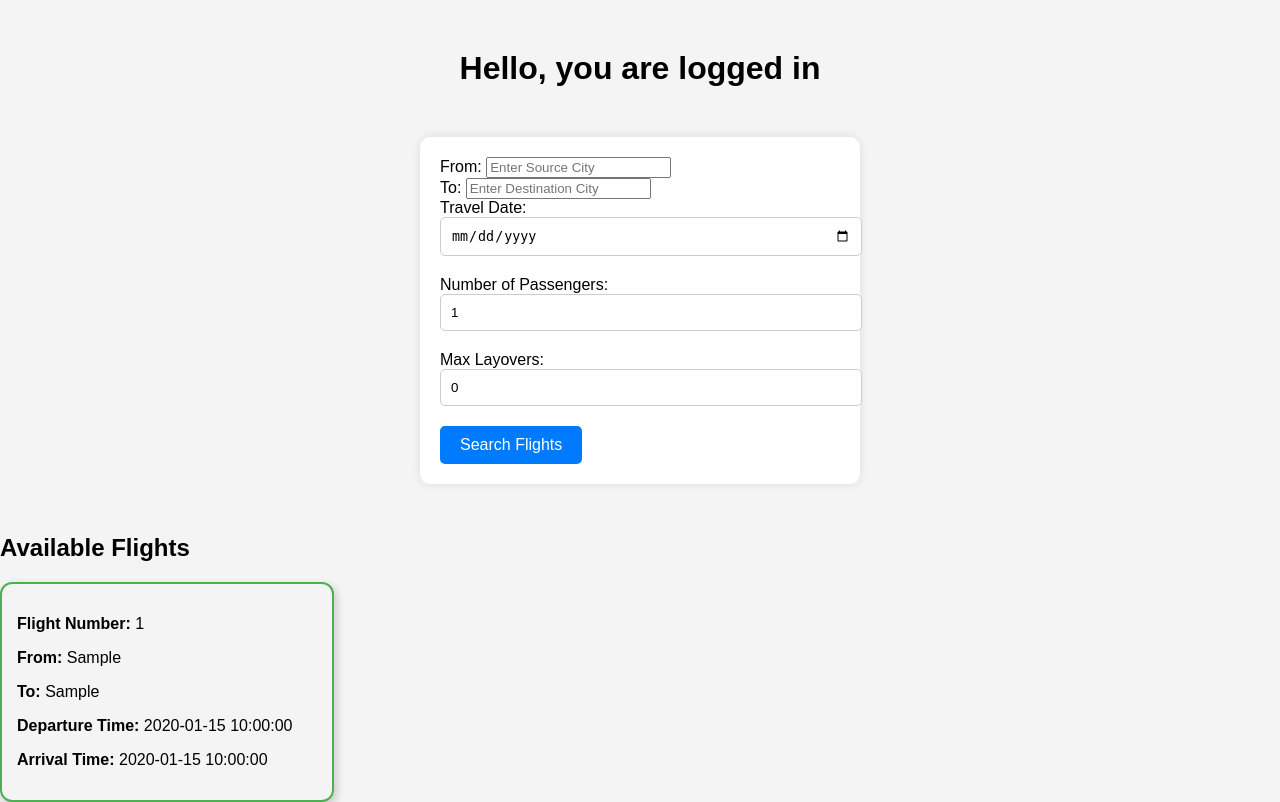
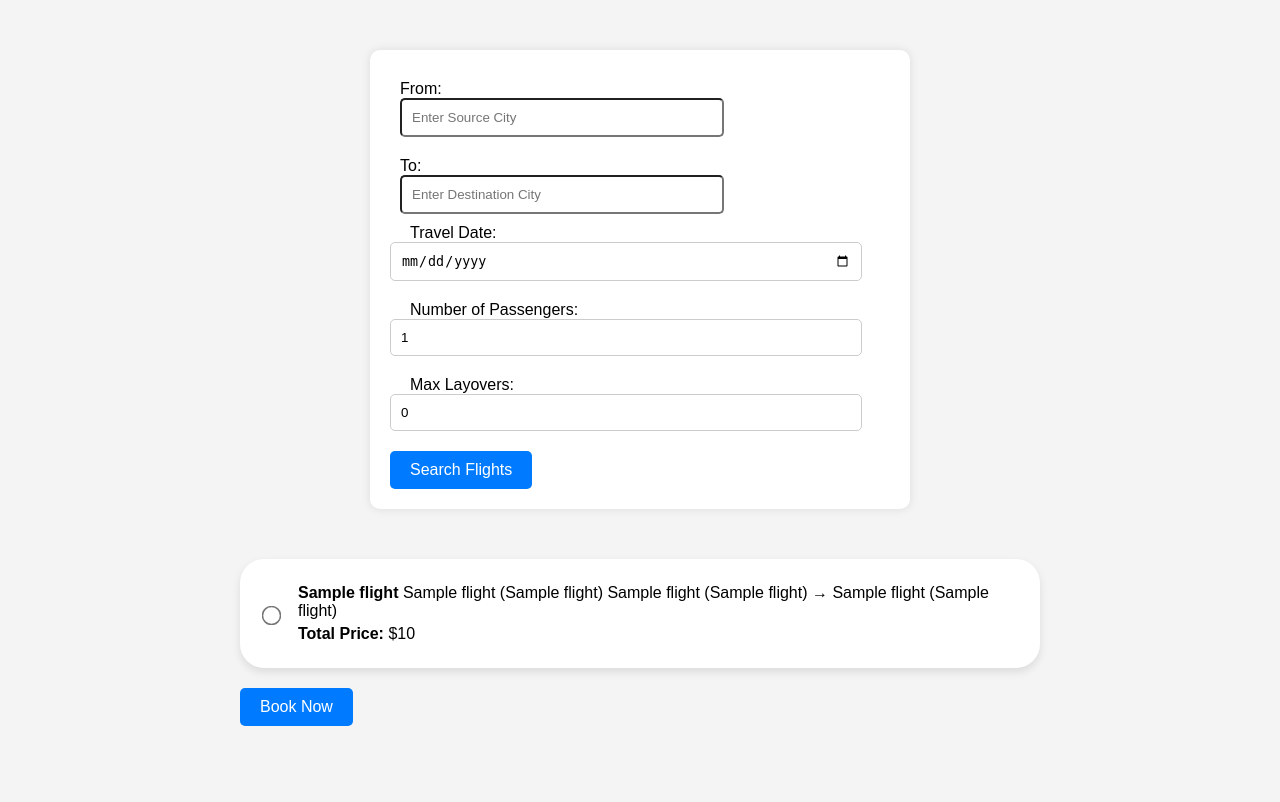
Before and after one commit to divyarajparia/Airline-Reservation-System-with-Dynamic-Scheduling, a Flask app: template templates/dashboard.html in a window 1280 px wide. Shown: the part 58-860 px from the top of the page. After the commit the page ends 784 px from the top, so only its background shows below. Run offline with Flask 3, Linux system fonts and the light colour scheme; the template is opened without the code that fills it: most values are stand-ins (such as "Sample title", 1, 10 or a date in 2020); some libraries are stand-ins or nearby versions.

Commit message:
added flight search but UI is still bad

```diff
--- a/app.py
+++ b/app.py
@@ -86,48 +86,82 @@ def home():
 @app.route('/dashboard', methods=['GET','POST'])
 @login_required
 def dashboard():
-    flights = None
+
+    flight_route_info = None
     if request.method == 'POST':
-        source_city = request.form.get('source_city')
-        destination_city = request.form.get('destination_city')
-        travel_date = request.form.get('travel_date')
-        num_passengers = int(request.form.get('num_passengers'))
-        max_layovers = int(request.form.get('max_layovers'))
+        if "search_flights" in request.form:
+            source_city = request.form.get('source_city')
+            destination_city = request.form.get('destination_city')
+            travel_date = request.form.get('travel_date')
+            num_passengers = int(request.form.get('num_passengers'))
+            max_layovers = int(request.form.get('max_layovers'))
 
-        source_query = text("SELECT IATA_code, airport_name FROM Airports WHERE city_name = :city")
-        src_airport = db.session.execute(source_query, {'city': source_city}).fetchone()
-        dst_airport = db.session.execute(source_query, {'city': destination_city}).fetchone()
-        src_IATA = src_airport[0]
-        dst_IATA = dst_airport[0]
-        print(src_IATA, dst_IATA)
+            source_query = text("SELECT IATA_code, airport_name FROM Airports WHERE city_name = :city")
+            src_airport = db.session.execute(source_query, {'city': source_city}).fetchone()
+            dst_airport = db.session.execute(source_query, {'city': destination_city}).fetchone()
+            src_IATA = src_airport[0]
+            dst_IATA = dst_airport[0]
+            print(src_IATA, dst_IATA)
 
-        session.update({
-            'src_IATA': src_IATA,
-            'dst_IATA': dst_IATA,
-            'travel_date': travel_date,
-            'num_passengers': num_passengers,
-            'max_layovers': max_layovers
-        })
+            session.update({
+                'src_IATA': src_IATA,
+                'dst_IATA': dst_IATA,
+                'travel_date': travel_date,
+                'num_passengers': num_passengers,
+                'max_layovers': max_layovers
+            })
 
-        print(session['src_IATA'], session['dst_IATA'], session['travel_date'], session['num_passengers'], session['max_layovers'])
+            print(session['src_IATA'], session['dst_IATA'], session['travel_date'], session['num_passengers'], session['max_layovers'])
 
-        flight_query = text("""
-            SELECT flight_num, src_airport, dst_airport, dept_time, arrival_time, base_price
-            FROM Schedule
-            WHERE src_airport = :src_IATA
-            AND dst_airport = :dst_IATA
-            AND dept_date = :travel_date
-        """)
-        flights = db.session.execute(flight_query, {'src_IATA': src_IATA, 'dst_IATA': dst_IATA, 'travel_date': travel_date}).fetchall()
-        print(flights)
+            flight_query = text("""CALL FindFlights(:travel_date, :src_IATA, :dst_IATA, :num_passengers, :max_layovers)""")
+            print(flight_query)
+            res = db.session.execute(flight_query, {'travel_date': session["travel_date"], 'src_IATA': session["src_IATA"], 'dst_IATA': session["dst_IATA"], 'num_passengers': session["num_passengers"], 'max_layovers': session["max_layovers"]})
+            res = res.fetchall()
+            print(res)
+            flight_routes = {}
+            for route_id, route in res:
+                schedule_ids = [int(t) for t in route.strip().split()]
+                flight_routes[route_id] = schedule_ids
+            print(flight_routes)
 
+            flight_route_info = {}
+            sched_query = text("""SELECT Schedule_id, Flight_num, src_airport, dst_airport, dept_time, arrival_time, base_price FROM Schedule WHERE Schedule_id = :sched_id""")
+            flight_query = text("""SELECT aircraft_type, airline_name FROM Flight_data WHERE Flight_num = :f_id""")
+            for route_id, schedules in flight_routes.items():
+                route_info = []
+                for sched_id in schedules:
+                    res = db.session.execute(sched_query, {'sched_id': sched_id})
+                    res = res.fetchall()[0]
+                    schedule_id, flight_num, src_airport, dst_airport, dept_time, arrival_time, base_price = res
+                    dept_time, arrival_time, base_price = str(dept_time), str(arrival_time), float(base_price)
+                    res = db.session.execute(flight_query, {'f_id': flight_num})
+                    aircraft_type, airline_name = res.fetchall()[0]
+                    temp = [schedule_id, flight_num, aircraft_type, airline_name ,src_airport, dst_airport, dept_time, arrival_time, base_price]
+                    route_info.append(temp)
+
+                route_id = int(route_id)
+                flight_route_info[route_id] = route_info
+
+            session['flight_route_info'] = flight_route_info
+            print(flight_route_info)
 
 
     city_query = text("SELECT DISTINCT city_name FROM Airports")
     results = db.session.execute(city_query).fetchall()
     cities = [row[0] for row in results]
+    return render_template('dashboard.html', cities=cities, flights = flight_route_info )
 
-    return render_template('dashboard.html', cities=cities, flights = flights)
+@app.route('/book_flight', methods=['GET','POST'])
+@login_required
+def book_flight():
+    print("im in---------------------")
+    selected_route_id = str(request.form.get('selected_flight'))
+    print("selected_route_id:", selected_route_id)
+    print(session['flight_route_info'])
+    if selected_route_id:
+        selected_route = session['flight_route_info'][selected_route_id]
+        print("the selected one is:", selected_route)
+    return render_template('book_flight.html')
 
 
 
@@ -178,5 +212,8 @@ def previous_bookings():
     return render_template('previous_bookings.html')
 
 
+    # return render_template('book_flight.html')
+
+
 if __name__ == '__main__':
     app.run(debug=True, host='0.0.0.0', port=8000)
--- a/static/dashboard_styles.css
+++ b/static/dashboard_styles.css
@@ -45,7 +45,7 @@ h1 {
 }
 
 .form-container {
-    max-width: 400px;
+    max-width: 500px;
     margin: 50px auto;
     padding: 20px;
     background-color: white;
@@ -59,9 +59,29 @@ h1 {
 }
 
 .input-box input {
-    width: 100%;
+    width: 90%;
     padding: 10px;
     border: 1px solid #ccc;
+    border-radius: 5px;
+}
+
+.input-box label{
+    padding: 10px;
+    margin: 10px;
+}
+
+
+.input-container {
+    position: relative; /* Ensure dropdown positions correctly */
+    width: 300px;
+    padding: 10px;
+    border-radius: 5px;
+}
+
+.input-container input{
+    position: relative; /* Ensure dropdown positions correctly */
+    width: 300px;
+    padding: 10px;
     border-radius: 5px;
 }
 
@@ -129,20 +149,30 @@ button:hover {
     background-color: #f0f0f0; /* Highlight on hover */
 }
 
-.input-container {
-    position: relative; /* Ensure dropdown positions correctly */
-    width: 300px; /* Fixed width for the input and dropdown */
+
+.flights-container {
+    max-width: 800px;
+    margin: 40px auto;
 }
 
-.flights-container {
+.flight-card {
     display: flex;
-    flex-wrap: wrap;
-    gap: 20px;
+    align-items: center;
+    padding: 20px;
+    margin-bottom: 20px;
+    background: white;
+    border-radius: 24px;
+    box-shadow: 0 4px 8px rgba(0, 0, 0, 0.1);
+    cursor: pointer;
 }
-.flight-box {
-    border: 2px solid #4CAF50;
-    border-radius: 12px;
-    padding: 15px;
-    width: 300px;
-    box-shadow: 2px 4px 10px rgba(0, 0, 0, 0.2);
+
+
+
+.flight-card input[type="radio"] {
+    margin-right: 20px;
+    transform: scale(1.5);
 }
+
+.flight-info p {
+    margin: 5px 0;
+}
--- a/templates/dashboard.html
+++ b/templates/dashboard.html
@@ -16,11 +16,10 @@
         </div>
     </header>
 
-    <h1>Hello, you are logged in</h1>
 
     <div class="form-container">
         <form method="POST" action="{{ url_for('dashboard') }}">
-
+        <input type="hidden" name="search_flights" value="1">
             <!-- Source City Dropdown with Search -->
             <div class="input-container">
                 <label for="source_city">From:</label>
@@ -66,19 +65,29 @@
     </div>
 
     {% if flights %}
-    <h2>Available Flights</h2>
     <div class="flights-container">
-        {% for flight in flights %}
-        <div class="flight-box">
-            <p><strong>Flight Number:</strong> {{ flight.flight_num }}</p>
-            <p><strong>From:</strong> {{ flight.src_airport }}</p>
-            <p><strong>To:</strong> {{ flight.dst_airport }}</p>
-            <p><strong>Departure Time:</strong> {{ flight.dept_time }}</p>
-            <p><strong>Arrival Time:</strong> {{ flight.arrival_time }}</p>
-        </div>
-        {% endfor %}
+        <form method="POST" action="{{ url_for('book_flight') }}">
+            {% for route_id, route in flights.items() %}
+            <label class="flight-card">
+                <input type="radio" name="selected_flight" value="{{ route_id }}" required>
+                <div class="flight-info">
+                    {% set total = namespace(price=0) %}
+                    {% for flight in route %}
+                    <div class="flight-segment">
+                        <p><strong>{{ flight[3] }}</strong> {{ flight[1] }} ({{ flight[2] }})            {{ flight[4] }} ({{ flight[6] }}) → {{ flight[5] }} ({{ flight[7] }})</p>
+                    </div>
+                    {% set total.price = total.price + flight[8] %}
+                    {% endfor %}
+                    <p class="total-price"><strong>Total Price:</strong> ${{ total.price }}</p>
+                </div>
+            </label>
+            {% endfor %}
+            <button type="submit" class="book-btn">Book Now</button>
+        </form>
     </div>
     {% endif %}
+
+
 
     <!-- JavaScript: Dynamic Dropdown Filtering -->
     <script>
@@ -115,6 +124,8 @@
                 document.getElementById('destination_dropdown').style.display = 'none';
             }
         });
+
+
     </script>
 
 </body>
```
Also changed, not shown: templates/book_flight.html (added, +16 -0 lines).
